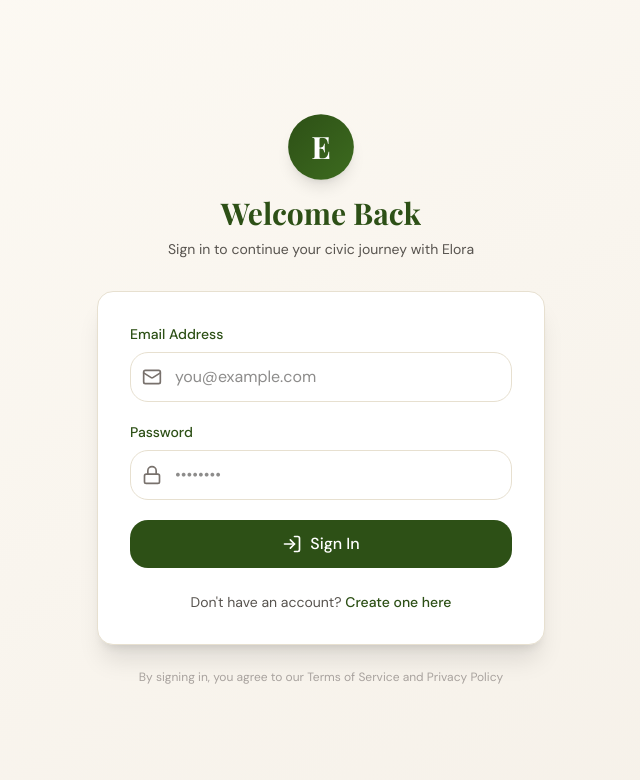
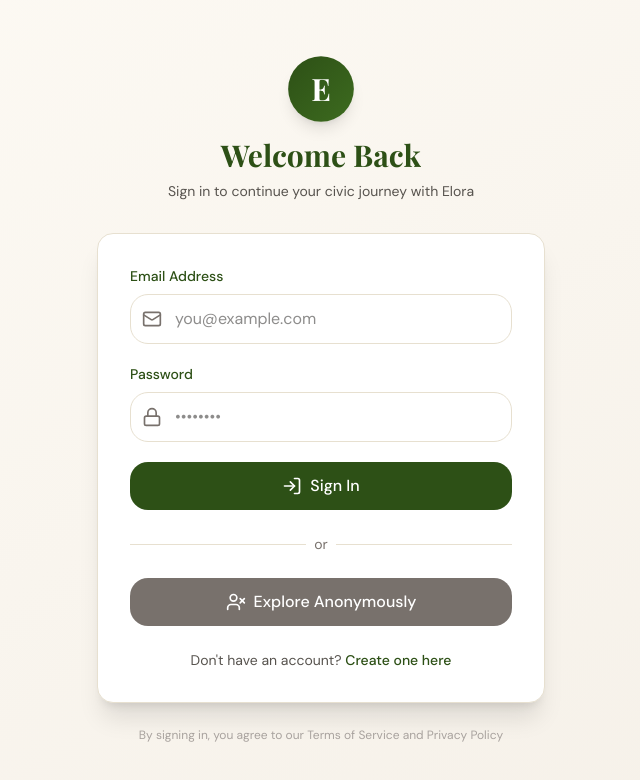
Before and after one commit to BurhaneeDevelopers/vox_elect, a Next.js app: page /login in a window 1280 px wide. Shown: the top 780 px of the page, without its empty margins (319-959 px from the left). Built offline with nearby package versions, Linux system fonts and the light colour scheme; no server answers; a web font is replaced by a local one.

Commit message:
Added fixes for anonymous signin

```diff
--- a/src/components/auth/login_form.tsx
+++ b/src/components/auth/login_form.tsx
@@ -6,19 +6,25 @@
 
 import { useState, FormEvent } from 'react';
 import { motion } from 'framer-motion';
-import { LogIn, Mail, Lock, AlertCircle, Loader2 } from 'lucide-react';
+import { LogIn, Mail, Lock, AlertCircle, Loader2, UserX } from 'lucide-react';
 import Link from 'next/link';
 import { use_auth } from '@/hooks/use_auth';
 
 export function LoginForm() {
   const [email, set_email] = useState('');
   const [password, set_password] = useState('');
-  const { login, is_logging_in, login_error } = use_auth();
+  const { login, sign_in_anonymously, is_logging_in, is_signing_in_anonymously, login_error, anonymous_signin_error } = use_auth();
 
   const handle_submit = (e: FormEvent) => {
     e.preventDefault();
     login({ email, password });
   };
+
+  const handle_anonymous_signin = () => {
+    sign_in_anonymously();
+  };
+
+  const error_message = login_error || anonymous_signin_error;
 
   return (
     <motion.div
@@ -29,7 +35,7 @@
     >
       <form onSubmit={handle_submit} className="space-y-5">
         {/* Error Message */}
-        {login_error && (
+        {error_message && (
           <motion.div
             initial={{ opacity: 0, y: -10 }}
             animate={{ opacity: 1, y: 0 }}
@@ -37,9 +43,9 @@
           >
             <AlertCircle className="w-5 h-5 text-red-600 shrink-0 mt-0.5" />
             <div className="flex-1">
-              <p className="text-sm font-medium text-red-800">Login Failed</p>
+              <p className="text-sm font-medium text-red-800">Authentication Failed</p>
               <p className="text-xs text-red-600 mt-0.5">
-                {login_error instanceof Error ? login_error.message : 'Invalid credentials'}
+                {error_message instanceof Error ? error_message.message : 'Invalid credentials'}
               </p>
             </div>
           </motion.div>
@@ -58,7 +64,7 @@
               value={email}
               onChange={(e) => set_email(e.target.value)}
               required
-              disabled={is_logging_in}
+              disabled={is_logging_in || is_signing_in_anonymously}
               className="w-full pl-11 pr-4 py-3 border border-[#E7E0D0] rounded-lg focus:outline-none focus:ring-2 focus:ring-[#2D5016] focus:border-transparent disabled:opacity-50 disabled:cursor-not-allowed"
               placeholder="you@example.com"
             />
@@ -78,7 +84,7 @@
               value={password}
               onChange={(e) => set_password(e.target.value)}
               required
-              disabled={is_logging_in}
+              disabled={is_logging_in || is_signing_in_anonymously}
               className="w-full pl-11 pr-4 py-3 border border-[#E7E0D0] rounded-lg focus:outline-none focus:ring-2 focus:ring-[#2D5016] focus:border-transparent disabled:opacity-50 disabled:cursor-not-allowed"
               placeholder="••••••••"
             />
@@ -88,7 +94,7 @@
         {/* Submit Button */}
         <button
           type="submit"
-          disabled={is_logging_in}
+          disabled={is_logging_in || is_signing_in_anonymously}
           className="w-full bg-[#2D5016] text-white py-3 rounded-lg font-medium hover:bg-[#3d6b1f] transition-colors disabled:opacity-50 disabled:cursor-not-allowed flex items-center justify-center gap-2"
         >
           {is_logging_in ? (
@@ -105,6 +111,36 @@
         </button>
       </form>
 
+      {/* Divider */}
+      <div className="relative my-6">
+        <div className="absolute inset-0 flex items-center">
+          <div className="w-full border-t border-[#E7E0D0]"></div>
+        </div>
+        <div className="relative flex justify-center text-sm">
+          <span className="px-2 bg-white text-[#78716c]">or</span>
+        </div>
+      </div>
+
+      {/* Anonymous Sign-in Button */}
+      <button
+        type="button"
+        onClick={handle_anonymous_signin}
+        disabled={is_logging_in || is_signing_in_anonymously}
+        className="w-full bg-[#78716c] text-white py-3 rounded-lg font-medium hover:bg-[#57534e] transition-colors disabled:opacity-50 disabled:cursor-not-allowed flex items-center justify-center gap-2"
+      >
+        {is_signing_in_anonymously ? (
+          <>
+            <Loader2 className="w-5 h-5 animate-spin" />
+            <span>Entering...</span>
+          </>
+        ) : (
+          <>
+            <UserX className="w-5 h-5" />
+            <span>Explore Anonymously</span>
+          </>
+        )}
+      </button>
+
       {/* Register Link */}
       <div className="mt-6 text-center">
         <p className="text-sm text-[#57534e]">
--- a/src/components/auth/register_form.tsx
+++ b/src/components/auth/register_form.tsx
@@ -6,7 +6,7 @@
 
 import { useState, FormEvent } from 'react';
 import { motion } from 'framer-motion';
-import { UserPlus, Mail, Lock, User, AlertCircle, Loader2, CheckCircle } from 'lucide-react';
+import { UserPlus, Mail, Lock, User, AlertCircle, Loader2, CheckCircle, UserX } from 'lucide-react';
 import Link from 'next/link';
 import { use_auth } from '@/hooks/use_auth';
 
@@ -17,7 +17,7 @@
   const [confirm_password, set_confirm_password] = useState('');
   const [validation_error, set_validation_error] = useState<string | null>(null);
 
-  const { register, is_registering, register_error } = use_auth();
+  const { register, sign_in_anonymously, is_registering, is_signing_in_anonymously, register_error, anonymous_signin_error } = use_auth();
 
   const handle_submit = (e: FormEvent) => {
     e.preventDefault();
@@ -36,8 +36,12 @@
     register({ email, password, full_name });
   };
 
+  const handle_anonymous_signin = () => {
+    sign_in_anonymously();
+  };
+
   const error_message =
-    validation_error || (register_error instanceof Error ? register_error.message : null);
+    validation_error || (register_error instanceof Error ? register_error.message : null) || (anonymous_signin_error instanceof Error ? anonymous_signin_error.message : null);
 
   return (
     <motion.div
@@ -75,7 +79,7 @@
               value={full_name}
               onChange={(e) => set_full_name(e.target.value)}
               required
-              disabled={is_registering}
+              disabled={is_registering || is_signing_in_anonymously}
               className="w-full pl-11 pr-4 py-3 border border-[#E7E0D0] rounded-lg focus:outline-none focus:ring-2 focus:ring-[#2D5016] focus:border-transparent disabled:opacity-50 disabled:cursor-not-allowed"
               placeholder="John Doe"
             />
@@ -95,7 +99,7 @@
               value={email}
               onChange={(e) => set_email(e.target.value)}
               required
-              disabled={is_registering}
+              disabled={is_registering || is_signing_in_anonymously}
               className="w-full pl-11 pr-4 py-3 border border-[#E7E0D0] rounded-lg focus:outline-none focus:ring-2 focus:ring-[#2D5016] focus:border-transparent disabled:opacity-50 disabled:cursor-not-allowed"
               placeholder="you@example.com"
             />
@@ -115,7 +119,7 @@
               value={password}
               onChange={(e) => set_password(e.target.value)}
               required
-              disabled={is_registering}
+              disabled={is_registering || is_signing_in_anonymously}
               className="w-full pl-11 pr-4 py-3 border border-[#E7E0D0] rounded-lg focus:outline-none focus:ring-2 focus:ring-[#2D5016] focus:border-transparent disabled:opacity-50 disabled:cursor-not-allowed"
               placeholder="••••••••"
               minLength={6}
@@ -140,7 +144,7 @@
               value={confirm_password}
               onChange={(e) => set_confirm_password(e.target.value)}
               required
-              disabled={is_registering}
+              disabled={is_registering || is_signing_in_anonymously}
               className="w-full pl-11 pr-4 py-3 border border-[#E7E0D0] rounded-lg focus:outline-none focus:ring-2 focus:ring-[#2D5016] focus:border-transparent disabled:opacity-50 disabled:cursor-not-allowed"
               placeholder="••••••••"
             />
@@ -153,7 +157,7 @@
         {/* Submit Button */}
         <button
           type="submit"
-          disabled={is_registering}
+          disabled={is_registering || is_signing_in_anonymously}
           className="w-full bg-[#2D5016] text-white py-3 rounded-lg font-medium hover:bg-[#3d6b1f] transition-colors disabled:opacity-50 disabled:cursor-not-allowed flex items-center justify-center gap-2"
         >
           {is_registering ? (
@@ -170,6 +174,36 @@
         </button>
       </form>
 
+      {/* Divider */}
+      <div className="relative my-6">
+        <div className="absolute inset-0 flex items-center">
+          <div className="w-full border-t border-[#E7E0D0]"></div>
+        </div>
+        <div className="relative flex justify-center text-sm">
+          <span className="px-2 bg-white text-[#78716c]">or</span>
+        </div>
+      </div>
+
+      {/* Anonymous Sign-in Button */}
+      <button
+        type="button"
+        onClick={handle_anonymous_signin}
+        disabled={is_registering || is_signing_in_anonymously}
+        className="w-full bg-[#78716c] text-white py-3 rounded-lg font-medium hover:bg-[#57534e] transition-colors disabled:opacity-50 disabled:cursor-not-allowed flex items-center justify-center gap-2"
+      >
+        {is_signing_in_anonymously ? (
+          <>
+            <Loader2 className="w-5 h-5 animate-spin" />
+            <span>Entering...</span>
+          </>
+        ) : (
+          <>
+            <UserX className="w-5 h-5" />
+            <span>Explore Anonymously</span>
+          </>
+        )}
+      </button>
+
       {/* Login Link */}
       <div className="mt-6 text-center">
         <p className="text-sm text-[#57534e]">
--- a/src/hooks/use_auth.ts
+++ b/src/hooks/use_auth.ts
@@ -13,6 +13,7 @@
   login_user,
   logout_user,
   register_user,
+  sign_in_anonymously,
 } from '@/services/auth_service';
 import { supabase_client } from '@/lib/supabase_client';
 import type { auth_credentials, registration_data, user_profile } from '@/types/auth_types';
@@ -86,6 +87,24 @@
 }
 
 /**
+ * Hook for anonymous sign-in
+ */
+export function use_anonymous_signin() {
+  const query_client = useQueryClient();
+  const router = useRouter();
+
+  return useMutation({
+    mutationFn: sign_in_anonymously,
+    onSuccess: (user: user_profile) => {
+      // Update cache with anonymous user data
+      query_client.setQueryData(AUTH_QUERY_KEY, user);
+      // Redirect to chat
+      router.push('/chat');
+    },
+  });
+}
+
+/**
  * Hook to listen to auth state changes
  */
 export function use_auth_listener() {
@@ -125,6 +144,7 @@
   const login_mutation = use_login();
   const register_mutation = use_register();
   const logout_mutation = use_logout();
+  const anonymous_signin_mutation = use_anonymous_signin();
 
   // Listen to auth state changes
   use_auth_listener();
@@ -137,10 +157,13 @@
     login: login_mutation.mutate,
     register: register_mutation.mutate,
     logout: logout_mutation.mutate,
+    sign_in_anonymously: anonymous_signin_mutation.mutate,
     is_logging_in: login_mutation.isPending,
     is_registering: register_mutation.isPending,
     is_logging_out: logout_mutation.isPending,
+    is_signing_in_anonymously: anonymous_signin_mutation.isPending,
     login_error: login_mutation.error,
     register_error: register_mutation.error,
+    anonymous_signin_error: anonymous_signin_mutation.error,
   };
 }
--- a/src/lib/supabase_client.ts
+++ b/src/lib/supabase_client.ts
@@ -1,20 +1,12 @@
-/**
- * Supabase client configuration for Elora
- * Browser-side client for authentication and database operations
- */
+import { createBrowserClient } from "@supabase/ssr";
 
-import { createBrowserClient } from '@supabase/ssr';
+const supabaseUrl = process.env.NEXT_PUBLIC_SUPABASE_URL;
+const supabaseKey = process.env.NEXT_PUBLIC_SUPABASE_PUBLISHABLE_KEY;
 
-export function create_supabase_client() {
-  const supabase_url = process.env.NEXT_PUBLIC_SUPABASE_URL;
-  const supabase_anon_key = process.env.NEXT_PUBLIC_SUPABASE_PUBLISHABLE_KEY;
+export const createClient = () =>
+  createBrowserClient(
+    supabaseUrl!,
+    supabaseKey!,
+  );
 
-  if (!supabase_url || !supabase_anon_key) {
-    throw new Error('Missing Supabase environment variables');
-  }
-
-  return createBrowserClient(supabase_url, supabase_anon_key);
-}
-
-// Singleton instance for client-side usage
-export const supabase_client = create_supabase_client();
+export const supabase_client = createClient();
```
Also changed, not shown: src/services/auth_service.ts (+23 -0 lines).
